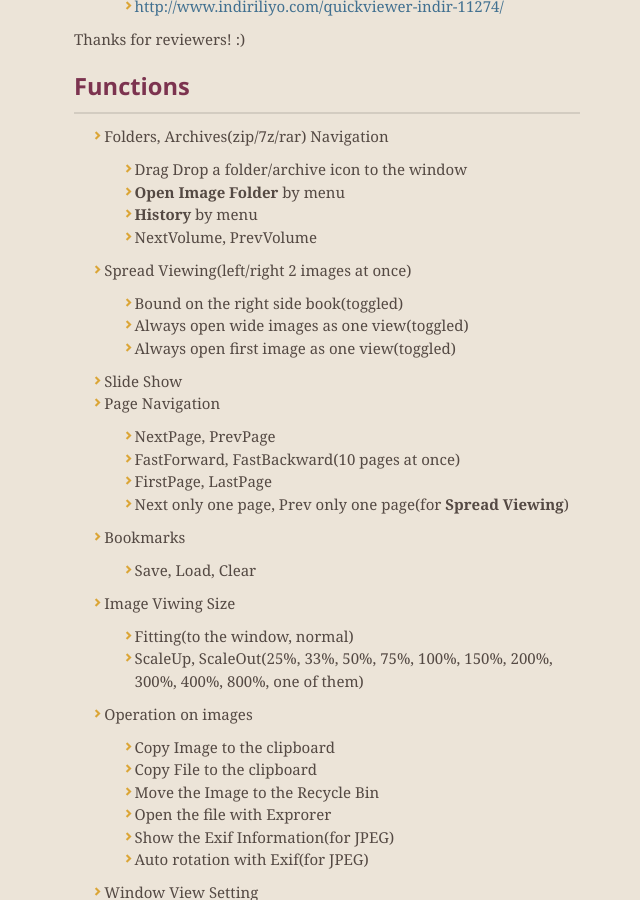
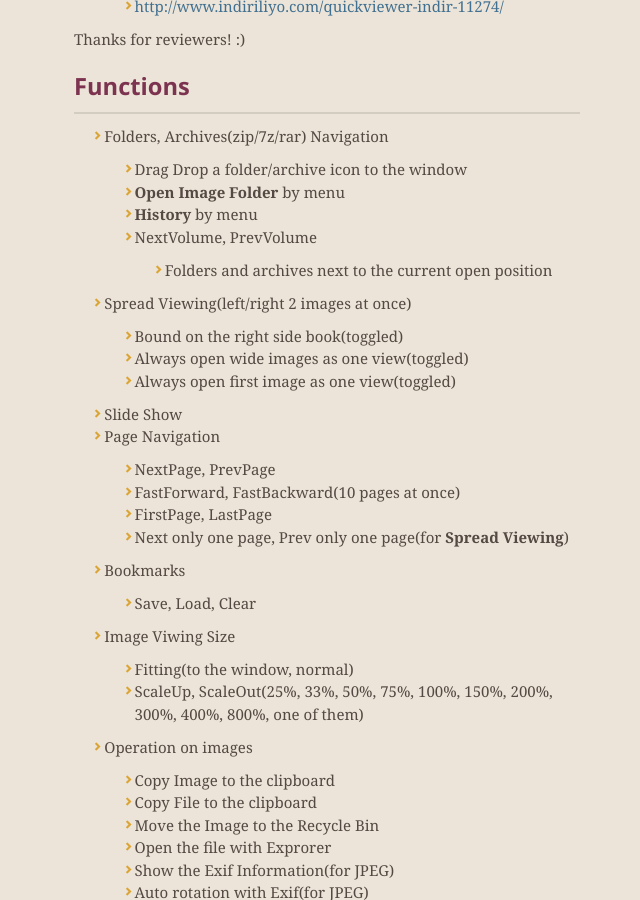
Before and after one commit to kanryu/quickviewer, a Jekyll site: the page built from docs/index.md, in a window 1280 px wide and 900 px high, scrolled down 1783 px. Shown: the whole window, without its empty margins (313-953 px from the left). Built offline with Jekyll 4.4.1, drawn with Linux system fonts in a browser that asks for light colours; nearby versions of some CDN libraries; our own code applies the rules of GitHub Pages for plain Markdown files.

Commit message:
Update index.md

```diff
--- a/docs/index.md
+++ b/docs/index.md
@@ -39,9 +39,9 @@ You can browse images with much smoother response than ever before.
 
 The latest version is **release_version**.
 
-You can download from [Release Builded Binary](https://github.com/kanryu/quickviewer/releases) (Windows x86/x64)
+You can download from **[Release Builded Binary](https://github.com/kanryu/quickviewer/releases)** (Windows x86/x64)
 
-You can also clone the latest source code from [this repository.](https://github.com/kanryu/quickviewer)
+You can also clone the latest source code from **[this repository.](https://github.com/kanryu/quickviewer)**
 
 ## External Reviews
 
@@ -69,6 +69,7 @@ Thanks for reviewers! :)
     - **Open Image Folder** by menu
     - **History** by menu
     - NextVolume, PrevVolume
+        - Folders and archives next to the current open position
 - Spread Viewing(left/right 2 images at once)
     - Bound on the right side book(toggled)
     - Always open wide images as one view(toggled)
```
